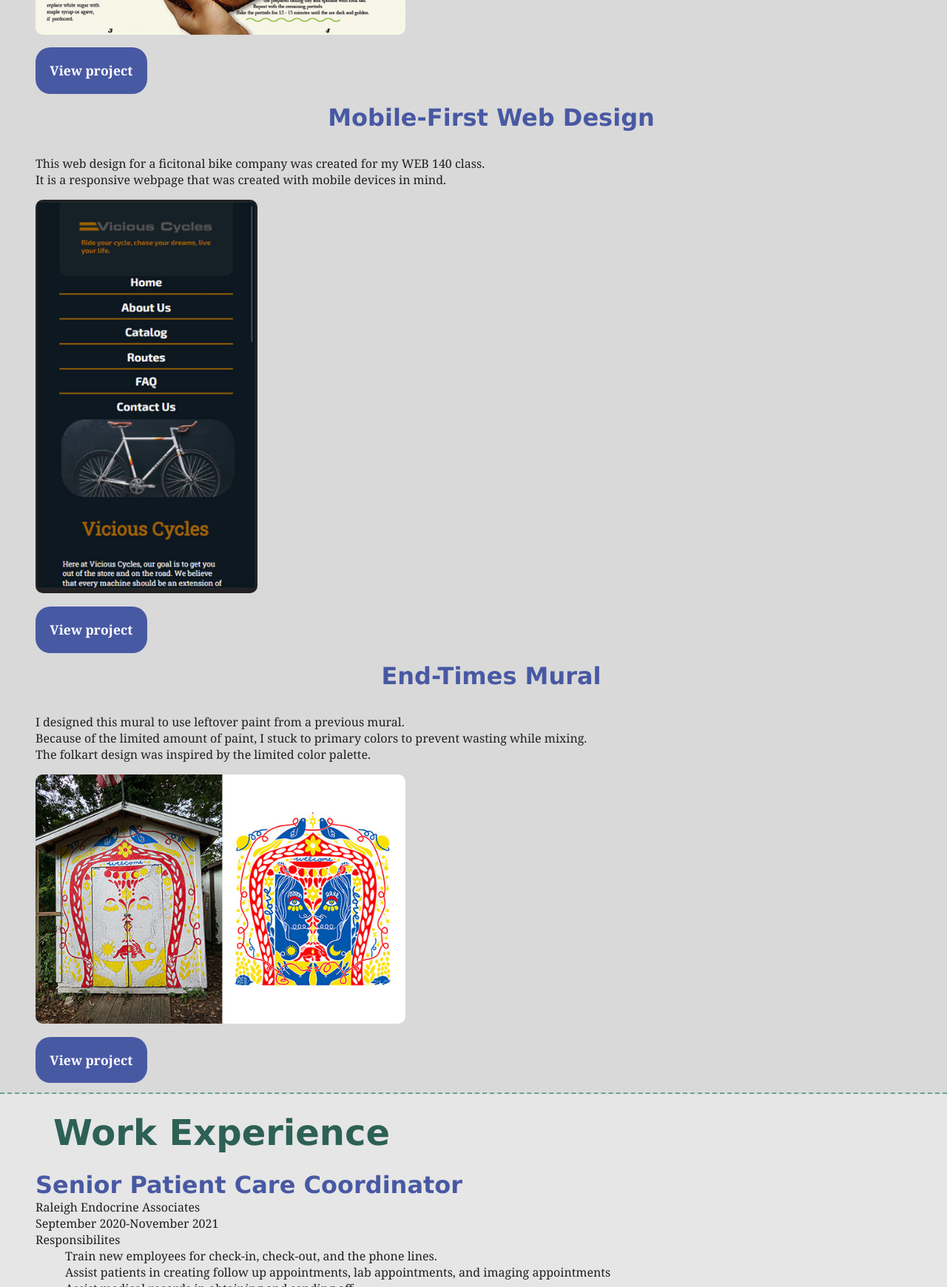
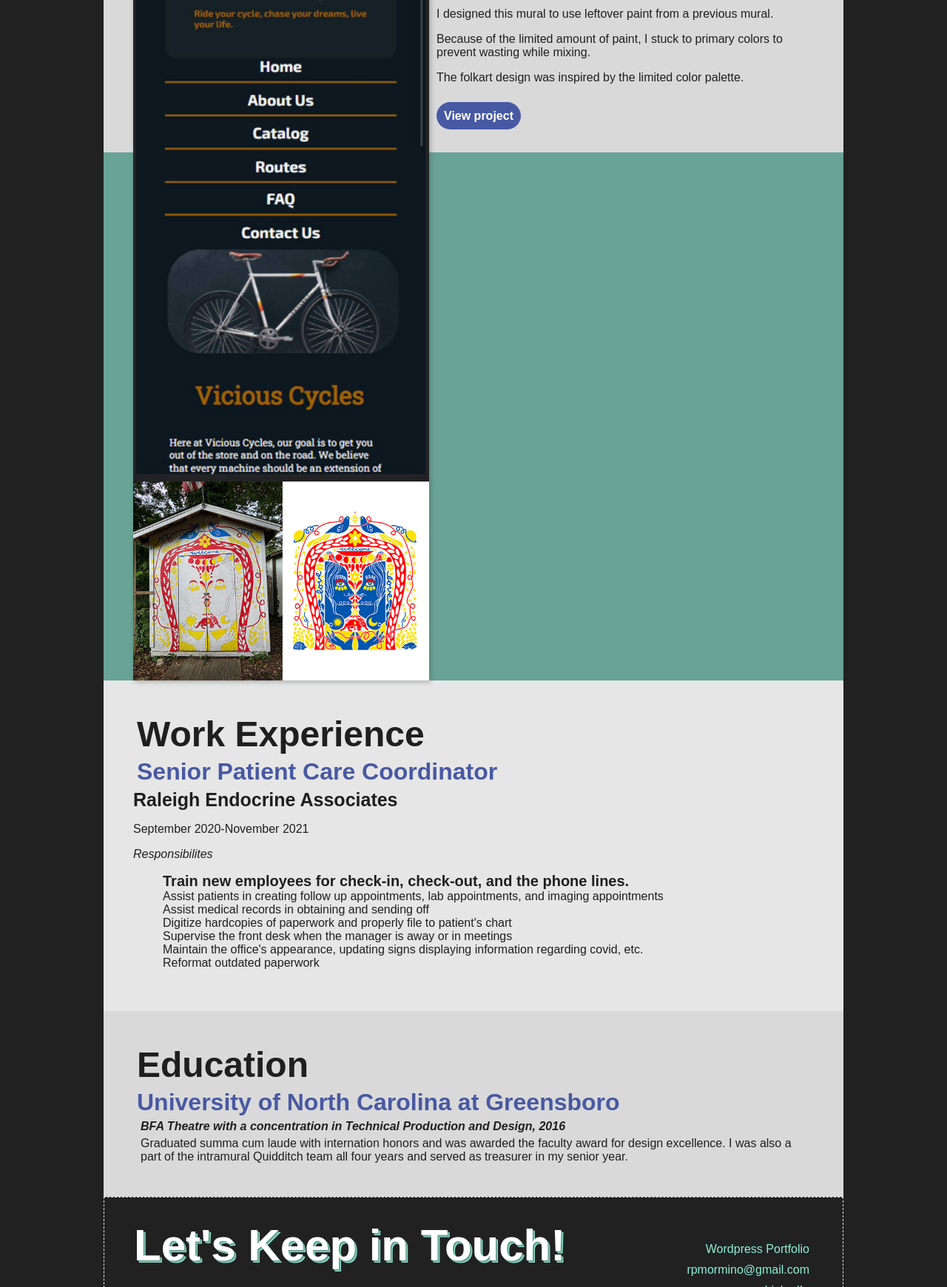
Before and after one commit to rpmormino/WEB210-Portfolio, a plain HTML site: page ASN3/index.html in a window 1280 px wide. Shown: the part 1060-2800 px from the top of the page at 74% size. Drawn offline with Linux system fonts and the light colour scheme.

Commit message:
Update portfolio.css

```diff
--- a/ASN3/css/portfolio.css
+++ b/ASN3/css/portfolio.css
@@ -2,6 +2,13 @@
 Stylesheet for index.html
 26 Jan 2022
 */
+
+/*
+For page title
+font-family: 'Big Shoulders Inline Text', cursive;
+
+For body copy & headers
+font-family: 'Nunito', sans-serif;
 
 /*
 COLORS - Split Complement of Organge
@@ -17,43 +24,50 @@ Dark Blue- #4859A3
 Dark Grey - #1f1f1f
 */
 
-/*Style Reset*/
-body,
-main,
-header,
-section,
-h1,
-h2,
-h3,
-p,
-ul,
-li,
-footer {
-    margin: 0;
-}
 
 /*Global
 -------------------------------------------------*/
+html {
+    box-sizing: border-box;
+    background-color: #212121;
+}
+
+*, *:before, *:after {
+    box-sizing: inherit;
+}
+
 * {
     color: #1f1f1f;
-    font-family:Georgia, 'Times New Roman', Times, serif
+    font-family: 'Nunito', sans-serif;
+}
+
+body {
+    margin: 0 auto;
+    width: 1200px;
 }
 
 main {
+    width: 1000px;
+    margin: 0 auto;
     background-color: #68A395;
 }
 
+h1 {
+    font-family: 'Big Shoulders Inline Text', cursive;
+    font-weight: 900;
+}
+
 h2 {
-    padding: .5em;
-    color: #2d6155;
+    color: #1f1f1f;
     font-size: 3rem;
-    font-family:Verdana, Geneva, Tahoma, sans-serif;
+    font-weight: 700;
+    font-family: 'Nunito', sans-serif;
 }
 
 h3 {
     color: #4859A3;
     font-size: 2rem;
-    font-family:Verdana, Geneva, Tahoma, sans-serif;
+    font-weight: 700;
 }
 
 /*Profile/Header
@@ -61,58 +75,63 @@ h3 {
 header {
     text-align: center;
     background-color: #e6e6e6;
-    padding-bottom: 2em;
-    border-bottom: 2px dashed #68A395;
+    padding-bottom: 20px;
 }
 
 h1 {
     background-color: #212121;
+    text-shadow:  2px 2px #68A395, 3px 3px #8DF0D7, 4px 4px 8px #fff;
     margin: 0 auto;
-    padding: .5em;
+    padding: 20px;
     color: #fff;
-    font-size: 4rem;
+    font-size: 85px;
     font-style: italic;
-    border-bottom: 50px solid #68A395;
+    border: 1px dashed #e6e6e6;
+}
 
+header h2 {
+    margin: 5px;
 }
 
 header h2, header p {
     background-color: #e6e6e6;
-
 }
 
 header p {
-    font-size: 1.12rem;
+    margin: 0 auto;
+    font-size: 16px;
     text-align: left;
-    padding-left: 15em
+    width: 80%;
+    padding-left: 50px;
 }
 
 /*Projects
 -------------------------------------------------*/
+
 .projects {
     background-color: #d9d9d9;
-    padding-left: 3em;
-    padding-bottom: 2em;
-    border-bottom: 2px dashed #68A395;
+    padding: 40px;
+}
+
+
+.projects h2 {
+    float: left;
+    margin-top: 0;
+    margin-right: 10px;
+    border-right: 1px solid #1f1f1f;
+    padding-right: 10px
 }
 
 .projects h3 {
     text-align: center;
-    padding: 1em 0;
 }
 
-img {
-    border-radius: 10px;
-    margin-top: 1em;
-    margin-bottom: 2em;
-}
-
-.vicious-cycles{
-    width:300px;
-}
-
-.cookbook-page, .shed-mural {
-    width: 500px;
+.projects img {
+    box-shadow: 2px 2px 6px rgba(57, 66, 68, 0.35);
+    clear: both;
+    float: left;
+    width: 400px;
+    margin-right: 10px;
 }
 
 .projects a {
@@ -121,55 +140,90 @@ img {
     text-decoration: none;
 }
 
-.projects a:hover {
-    background-color: #F0BC81;
-    color: #000;
-    font-style: oblique;
-    border-radius: 5px;
-    padding: .2em;
+.clear {
+    clear: both;
 }
 
 a.projects-btn {
+    width: 130px;
+    padding: 10px;
+    margin: 10px auto;
+    text-align: center;
     background-color: #4859A3;
     color: #fff;
     border-radius: 20px;
     text-decoration: none;
-    font-size: 1.1rem;
-    padding: 1.1em;
-    margin-top: 2em;
+    font-size: 16px;
+
 }
 
-a:hover.projects-btn {
+.projects a:hover.projects-btn, .projects a:hover {
     background-color: #F0BC81;
     color: #1f1f1f;
-    border-radius: 20px;
-    text-decoration: none;
-    font-style: oblique;
-    font-size: 1.1rem;
-    padding: 1.1em;
+    font-style: italic;
+    font-size: 15px;
+    padding: 10px;
+}
 
+.projects a:hover {
+    padding: .2em;
 }
+
 
 /*Work Experience
 -------------------------------------------------*/
 .work-experience {
+    clear: both;
     background-color: #e6e6e6;
-    padding-left: 3em;
-    padding-bottom: 2em;
-    border-bottom: 2px dashed #68A395;
+    padding: 40px;
 }
 
-ul li{
+.work-experience h2, .work-experience h3 {
+    margin: 5px;
+}
+
+.work-experience ul li{
     list-style-type: none;
-    padding-right: 3em;
+    padding-right: 40px;
+}
+
+.work-experience p:first-of-type {
+    margin: 0 auto;
+    font-size: 25px;
+    font-weight: bold;
+}
+
+.work-experience p:last-of-type {
+    margin: 0;
+    font-style: italic;
+}
+
+.work-experience ul li:first-of-type {
+   font-size: 20px;
+    font-weight: bold;
+    font-style: normal;
+    margin: 0;
 }
 
 /*Education
 -------------------------------------------------*/
 .education {
     background-color: #d9d9d9;
-    padding-left: 3em;
-    padding-bottom: 2em;
+    padding: 40px;
+}
+
+.education h2, .education h3 {
+    margin: 5px;
+}
+
+.education p {
+    margin: 0 auto 5px auto;
+    padding-left: 10px;
+}
+
+.education p:first-of-type {
+    font-style: italic;
+    font-weight: bold;
 }
 
 
@@ -177,21 +231,23 @@ ul li{
 -------------------------------------------------*/
 footer {
     background-color: #212121;
-    padding-left: 3em;
-    padding-bottom: 1.5em;
-    border-top: 50px solid #68A395;
+    border: 1px dashed #e6e6e6;
+    padding: 40px;
 }
 
 footer h2 {
-    text-align: right;
-    padding-right: 1.5em;
+    margin-top: 0;
+    font-size: 60px;
+    float: left;
     color: #fff;
+    line-height: 50px;
+    text-shadow: 2px 2px #68A395, 3px 3px #8DF0D7;
 }
 
 footer ul li{
     text-align: right;
     list-style-type: none;
-    padding-right: 4em;
+    padding: 5px;
     color: #fff;
 }
 
@@ -201,15 +257,20 @@ footer a {
 }
 
 footer a:hover {
-    background: #68A395;
-    color: #fff;
+    /* background: #68A395; */
+    color: #8DF0D7;
+    text-shadow: 1px 1px 5px #6effdd;
     border-radius: 2px;
-    padding: .1em
 }
 
 footer a:active {
     background: #4859A3;
     color: #fff;
     border-radius: 2px;
-    padding: .1em
 }
+
+footer p {
+    text-align: center;
+    clear: both;
+    color: #fff;
+}
```
